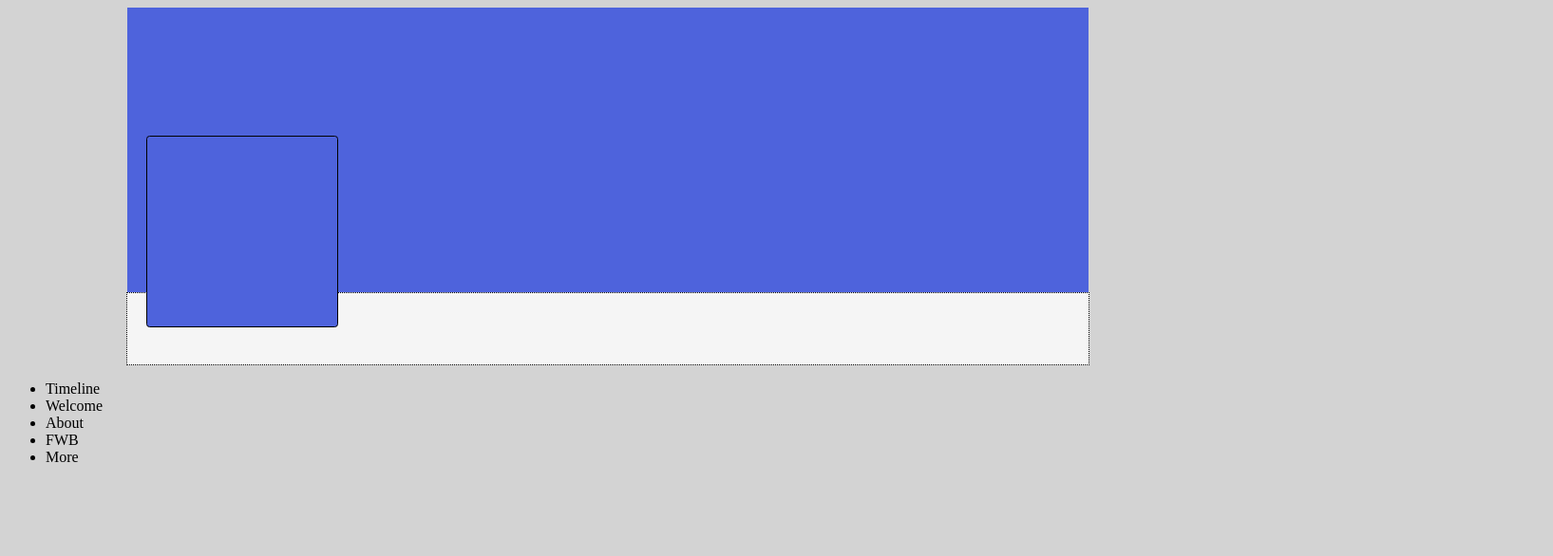
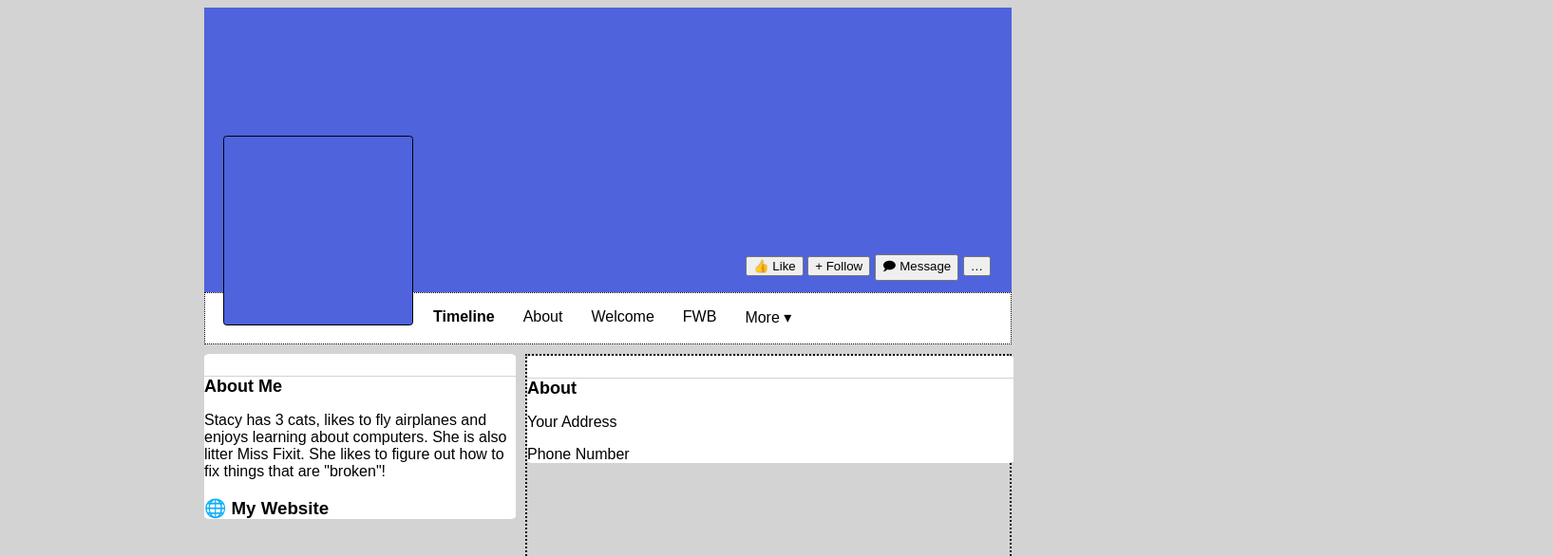
Before and after one commit to StacyGilbert7713/ct-assessment-socialnetworkpage, a plain HTML site: page index.html in a window 1280 px wide. Shown: the top 586 px of the page at 95% size, 1635 px wide, since content can reach past the window. Drawn offline with Linux system fonts and the light colour scheme.

Commit message:
fifth commit

```diff
--- a/index.html
+++ b/index.html
@@ -1,24 +1,49 @@
 <!DOCTYPE html>
 <html lang="en">
     <head>
-    <meta charset="UTF-8">
-    <meta name="viewport" content="width=device-width, initial-scale=1.0">
+        <meta charset="utf-8">
+        <link rel="stylesheet" href="style.css">
         <title>Social Network Header</title>
-    <link rel="stylesheet" href="style.css">
     </head>
-
     <body>
         <div class="big-blue-header">
             <div class="profile-photo"></div>
+            <div class="button-group">
+                <button class="like">&#128077; Like</button>
+                <button class="follow">&#43; Follow</button>
+                <button class="like">&#128489; Message</button>
+                <button class="like">&#8230;</button>
             </div>
-    <div class="navbar"></div>
+        </div>
+        <div class="navbar">
             <ul>
                 <li class="timeline">Timeline</li>
+                <li class="links">About</li>
                 <li class="links">Welcome</li>
-            <li class="links">About</li>
                 <li class="links">FWB</li>
-            <li class="links more">More</li>
+                <li class="links more">More &#9662;</li>
             </ul>
         </div>
+        <main>
+            <div class="column-left">
+                <div class="card">
+                    <div class="about-section">
+                        <h2>About Me</h2>
+                        <p>Stacy has 3 cats, likes to fly airplanes and enjoys learning about computers. She is also litter Miss Fixit. She likes to figure out how to fix things that are "broken"!</p>
+                        <h3>&#127760 My Website</h3>
+                    </div>
+                </div>
+            </div>
+            <div class="column-right">
+                <div class="card2">
+                    <div class="about">
+                        <h2>About</h2>
+                        <p>Your Address</p>
+                        <p>Phone Number</p>
+                    </div>
+                </div>
+            </div>
+
+        </main>
     </body>
 </html>
--- a/style.css
+++ b/style.css
@@ -1,29 +1,100 @@
+* {
+    box-sizing: border-box;
+}
+
 body {
     background-color: lightgray;
+    font-family: sans-serif;
 }
 
 .big-blue-header {
     height: 300px;
-    width: 80%;
-    background-color: rgb(78, 99, 220);
+    width: 850px;
+    background-color: rgb(78,99,220);
     margin: 0 auto;
+}
+
+.navbar {
+    border: 1px dotted black;
+    width: 850px;
+    margin: 0 auto;
+    height: 55px;
+    background-color: white;
 }
 
 .profile-photo {
     height: 200px;
     width: 200px;
     border: 1px solid black;
-    background-color: rgb(78, 99, 220);
+    border-radius: 1.75%;
+    background-color: rgb(78,99,220);
     position: relative;
     top: 135px;
     left: 20px;
+}
+
+.navbar li {
+    position: relative;
+    top: 0px;
+    left: 170px;
+    margin-left: 30px;
+    list-style: none;
+    float: left;
+    font-size: 16px;
+}
+
+.timeline {
+    font-weight: bold;
+}
+
+.button-group {
+    position: relative;
+    left: 570px;
+    top: 60px;
+}
+
+main {
+    height: 2000px;
+    width: 850px;
+    margin: 0 auto;
+    margin-top: 10px;
+}
+
+.column-left{
+    width: 328px;
+    height: 2000px;
+    float: left;
+}
+
+.column-right{
+    width: 512px;
+    height: 2000px;
+    float: right;
+    border: 2px dotted black
+}
+
+.card {
+    background-color: white;
+    padding-top: 8px;
+    width: 328px;
+    border-radius: 1.75%
+}
+
+.card h2 {
+    border-top: 1px solid lightgray;
+    font-size: 18px;
+    font-family: sans-serif;
+}
+
+.card2 {
+    background-color: white;
+    padding-top: 8px;
+    width: 512px;
     border-radius: 1.75%;
 }
 
-.navbar {
-    border: 1px dotted black;
-    width: 80%;
-    margin: 0 auto;
-    height: 75px;
-    background-color: whitesmoke;
+.card2 h2 {
+    border-top: 1px solid lightgray;
+    font-size: 18px;
+    font-family: sans-serif;
 }
```
Lines whose indentation alone changed are shown as unchanged.
